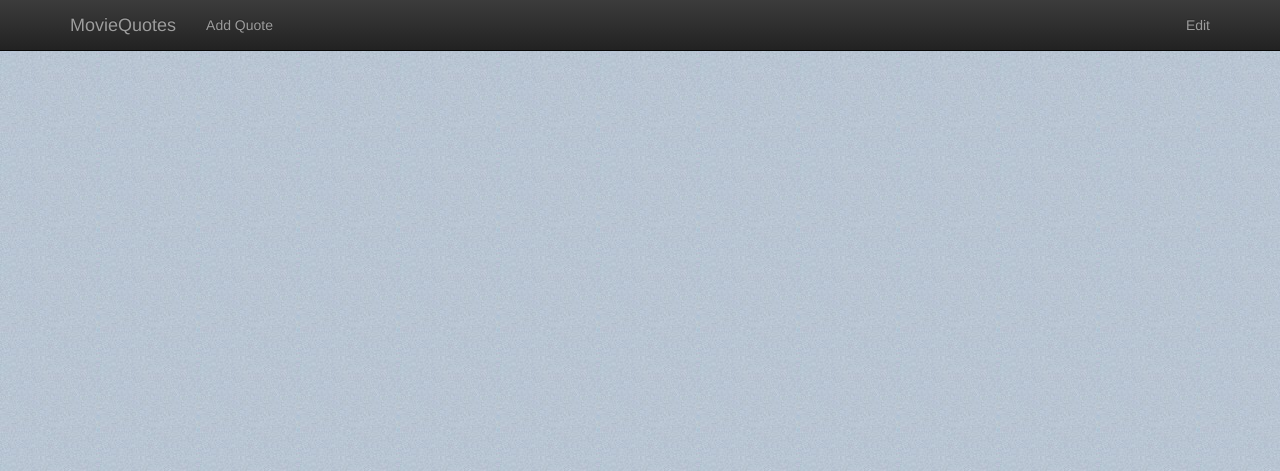
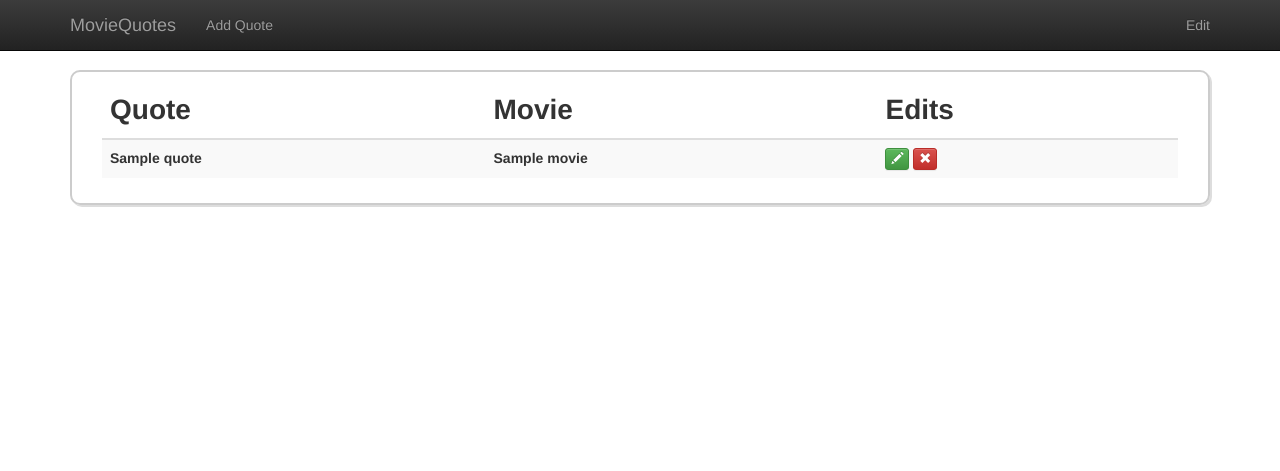
Before and after one commit to furyjack/movie-quotes-lak, a Python web app: template templates/moviequotes.html in a window 1280 px wide. Shown: the top 471 px of the page. Run offline with Jinja, Linux system fonts and the light colour scheme; the template is opened without the code that fills it: most values are stand-ins (such as "Sample title", 1, 10 or a date in 2020); some libraries are stand-ins or nearby versions.

Commit message:
showing actual data entries and making the table pretty
also added edit buttons

```diff
--- a/static/stylesheets/style.css
+++ b/static/stylesheets/style.css
@@ -1,20 +1,16 @@
 body {
-  background: url('/static/images/noise.jpg');
-  font: 14px Helvetica, serif;
+  padding-top: 70px
 }
 
-
-
-ul {
-   list-style-type: none;
+@media (min-width: 600px) {
+  .table-wrapper {
+    padding: 10px 30px 5px;
+    border: 2px solid #ccc;
+    border-radius: 10px;
+    box-shadow: #ddd 2px 2px 0px;
+  }
 }
 
-.movie {
-  font-style: italic;
-  margin-left: 12px;
-  margin-bottom: 10px;
+th {
+  font-size: 2em;
 }
-
-td:first-child {
-  width: 50px;
-}
--- a/templates/moviequotes.html
+++ b/templates/moviequotes.html
@@ -7,17 +7,18 @@
 			<title> movie quotes</title>
 			 <!-- Bootstrap -->
 		    <link rel="stylesheet" href="https://maxcdn.bootstrapcdn.com/bootstrap/3.2.0/css/bootstrap.min.css">
-
 		    <!-- Optional theme -->
 		    <link rel="stylesheet" href="https://maxcdn.bootstrapcdn.com/bootstrap/3.2.0/css/bootstrap-theme.min.css">
-
 			<link rel="stylesheet" type="text/css" href="/static/stylesheets/style.css">
 		</head>
+
 		<body>
 		 <script src="https://ajax.googleapis.com/ajax/libs/jquery/1.11.1/jquery.min.js"></script>
 		    <!-- Compiled and minified Bootstrap JavaScript -->
 		    <script src="https://maxcdn.bootstrapcdn.com/bootstrap/3.2.0/js/bootstrap.min.js"></script>
 
+
+             <!-- navigation bar -->
 		    <div class="navbar navbar-inverse navbar-fixed-top" role="navigation">
 		      <div class="container">
 		        <div class="navbar-header">
@@ -40,6 +41,42 @@
 		        </div><!--/.nav-collapse -->
 		      </div>
 		    </div>
+
+<div class="container">
+<div class="table-wrapper">
+<table class="table table-striped">
+  <thead>
+    <tr>
+
+      <th>Quote</th>
+      <th>Movie</th>
+      <th class=" edit-action">Edits</th>
+
+    </tr>
+  </thead>
+  <tbody>
+   {%if moviequotes%}
+{% for movie_quote in moviequotes %}
+<tr>
+<td><b>{{movie_quote.quote}}</b></td>
+<td><b>{{movie_quote.movie}}</b></td>
+<td class="edit-action">
+	<!-- Indicates a successful or positive action -->
+<button type="button" class="btn btn-success btn-xs"> <span class="glyphicon glyphicon-pencil" aria-hidden="true"></span></button>
+
+<!-- Indicates a dangerous or potentially negative action -->
+<button type="button" class="btn btn-danger btn-xs"> <span class="glyphicon glyphicon-remove" aria-hidden="true"></span></button>
+
+</td>
+</tr>
+{%endfor%}
+{%endif%}
+
+  </tbody>
+</table>
+</div>
+</div>
+
 
 
 
@@ -64,9 +101,6 @@
 		    <div class="col-sm-10">
 		      <input type="text" name="movie" class="form-control" id="Movie" placeholder="Movie Title Here">
 		    </div>
-
-
-
 	      </div>
 	      <div class="modal-footer">
 	        <button type="button" class="btn btn-default" data-dismiss="modal">Close</button>
@@ -77,5 +111,9 @@
 	  </div>
 	</div>
 
+
+
+
+
 		</body>
 		</html>
```
Lines whose indentation alone changed are shown as unchanged.
